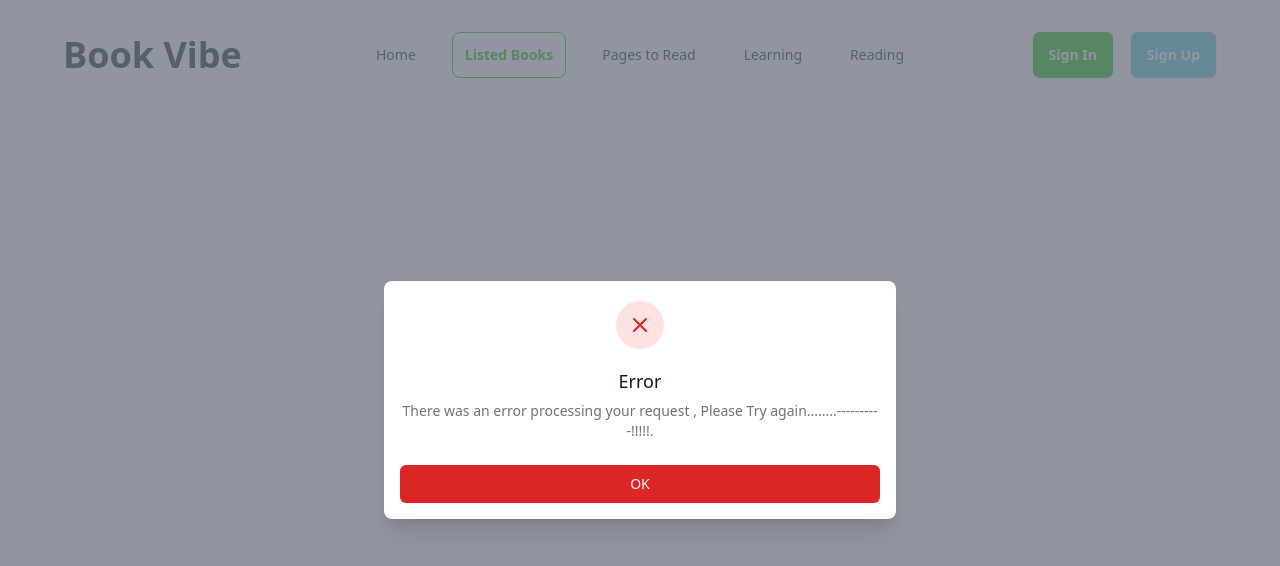
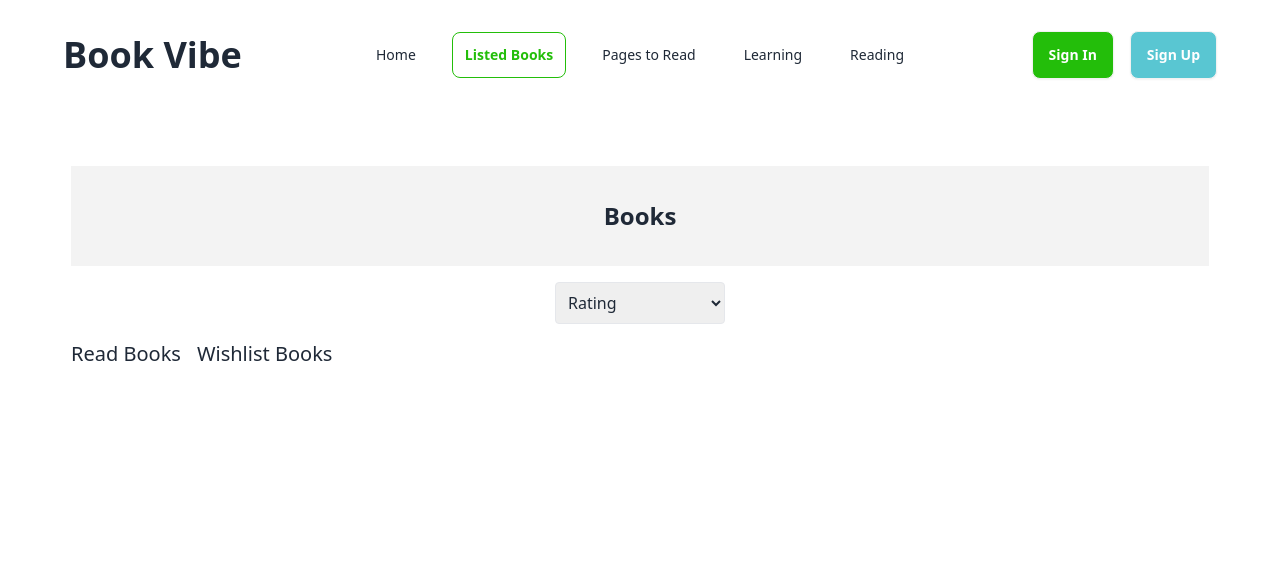
Before and after one commit to Sazib018/Assignment-8-Book, a React (Vite) app: page /listedbooks in a window 1280 px wide. Shown: the top 566 px of the page. Built offline with nearby package versions, Linux system fonts and the light colour scheme; a web font is replaced by a local one.

Commit message:
allmost complet

```diff
--- a/src/Components/Page/Books/ListedBooks.jsx
+++ b/src/Components/Page/Books/ListedBooks.jsx
@@ -1,14 +1,79 @@
-import React from 'react';
-import { useLoaderData } from 'react-router-dom';
+import React, { useEffect, useState } from 'react';
+import { Link } from 'react-router-dom';
 
 const ListedBooks = () => {
+    const [readBooks, setReadBooks] = useState([]);
+    const [wishlistBooks, setWishlistBooks] = useState([]);
+    const [activeTab, setActiveTab] = useState('read');
+    const [sortOption, setSortOption] = useState('rating');
 
-    const readBook = useLoaderData();
-    console.log(readBook);
+    useEffect(() => {
+        const readBooksData = JSON.parse(localStorage.getItem('readBooks')) || [];
+        const wishlistBooksData = JSON.parse(localStorage.getItem('wishlistBooks')) || [];
+        setReadBooks(readBooksData);
+        setWishlistBooks(wishlistBooksData);
+    }, []);
+
+    const handleSortChange = (e) => {
+        setSortOption(e.target.value);
+    };
+
+    const sortBooks = (books) => {
+        return books.sort((a, b) => {
+            switch (sortOption) {
+
+            }
+        });
+    };
+
+    const displayedBooks = activeTab === 'read' ? sortBooks(readBooks) : sortBooks(wishlistBooks);
 
     return (
-        <div>
-          gdtag
+        <div className="p-4 max-w-[1170px] mx-auto">
+            <div className='text-center mb-4'>
+                <h1 className="text-2xl bg-[#1313130D] h-[100px] font-bold flex items-center justify-center">
+                 Books
+                </h1>
+
+                <div className="mb-4 mt-4">
+                    <select onChange={handleSortChange} value={sortOption} className="p-2 border rounded">
+                        <option value="rating">Rating</option>
+                        <option value="totalPages">Number of Pages</option>
+                        <option value="year">Published Year</option>
+                    </select>
+                </div>
+            </div>
+
+            <div className=" space-x-4 mb-4">
+                <button
+                    onClick={() => setActiveTab('read')}
+                    className={` text-xl hover:text-green-600 ${activeTab === 'read' ? 'active' : ''}`}>
+                    Read Books
+                </button>
+
+                <button
+                    onClick={() => setActiveTab('wishlist')}
+                    className={`text-xl hover:text-green-600 ${activeTab === 'wishlist' ? 'active' : ''}`}>
+                    Wishlist Books
+                </button>
+            </div>
+
+            <div className="grid grid-cols-1 md:grid-cols-2 lg:grid-cols-3 gap-4 mt-4">
+                {displayedBooks.map((book) => (
+                    <div key={book.bookId} className="border p-4 rounded transition-transform transform hover:scale-105">
+                        <img src={book.image} alt={book.bookName} className="h-40 w-full object-cover mb-2" />
+                        <h2 className="font-semibold">{book.bookName}</h2>
+                        <p>Author: {book.author}</p>
+                        <p>Category: {book.category}</p>
+                        <p>Tags: {book.tags && Array.isArray(book.tags) ? book.tags.join(', ') : 'No Tags'}</p>
+                        <p>Total Pages: {book.totalPages}</p>
+                        <p>Publisher: {book.publisher}</p>
+                        <p>Year of Publishing: {book.yearOfPublishing}</p>
+                        <p>Rating: {book.rating}</p>
+                        <Link to={`/book-details/${book.bookId}`} className="text-blue-500">View Details</Link>
+                    </div>
+                ))}
+            </div>
         </div>
     );
 };
--- a/src/Components/Page/NotFound/NotFound.jsx
+++ b/src/Components/Page/NotFound/NotFound.jsx
@@ -5,7 +5,7 @@ const NotFound = () => {
     const navigate = useNavigate();
 
     const handleGoHome = () => {
-        navigate('/'); // হোমপেজে পাঠাবে
+        navigate('/');
     };
 
     return (
--- a/src/Components/Route/Route.jsx
+++ b/src/Components/Route/Route.jsx
@@ -29,10 +29,10 @@ export const route = createBrowserRouter([
       loader: ()=> fetch("booksData.json")
      },
      {
-      path: '/Listed Books',
-      element:<ListedBooks></ListedBooks> ,
-      loader: ()=> fetch("booksData.json")
-     },
+      path: "/listedbooks",
+      element: <ListedBooks />,
+      loader: () => Promise.resolve("booksData.json"), // or load from JSON
+  },
      {
       path: '*',
       element: <NotFound/>,
--- a/src/Utility/LocalStorage.js
+++ b/src/Utility/LocalStorage.js
@@ -1,34 +1,6 @@
 
 
-export const saveBookToLocalStorage = (bookId, book) => {
-    localStorage.setItem(bookId, JSON.stringify(book));
+export const getStorageItem = (key) => {
+    const item = localStorage.getItem(key);
+    return item ? JSON.parse(item) : [];
 };
-
-export const getReadBooks = () => {
-    return JSON.parse(localStorage.getItem('readBooks')) || [];
-};
-
-export const addReadBook = (bookId) => {
-    const readBooks = getReadBooks();
-    if (!readBooks.includes(bookId)) {
-        readBooks.push(bookId);
-        localStorage.setItem('readBooks', JSON.stringify(readBooks));
-    }
-};
-
-export const getWishlistBooks = () => {
-    return JSON.parse(localStorage.getItem('wishlistBooks')) || [];
-};
-
-export const addWishlistBook = (bookId) => {
-    const wishlistBooks = getWishlistBooks();
-    if (!wishlistBooks.includes(bookId)) {
-        wishlistBooks.push(bookId);
-        localStorage.setItem('wishlistBooks', JSON.stringify(wishlistBooks));
-    }
-};
-
-export const clearLocalStorage = () => {
-    localStorage.removeItem('readBooks');
-    localStorage.removeItem('wishlistBooks');
-};
```
